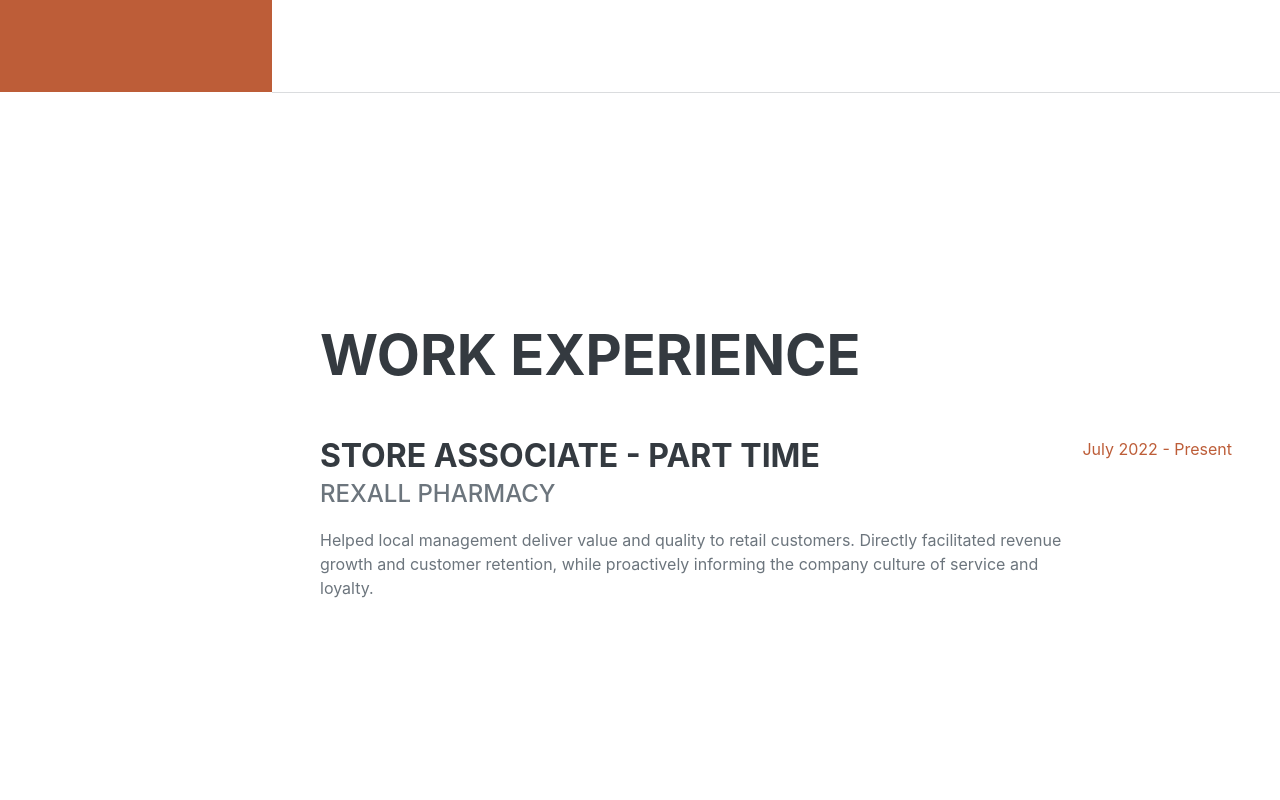
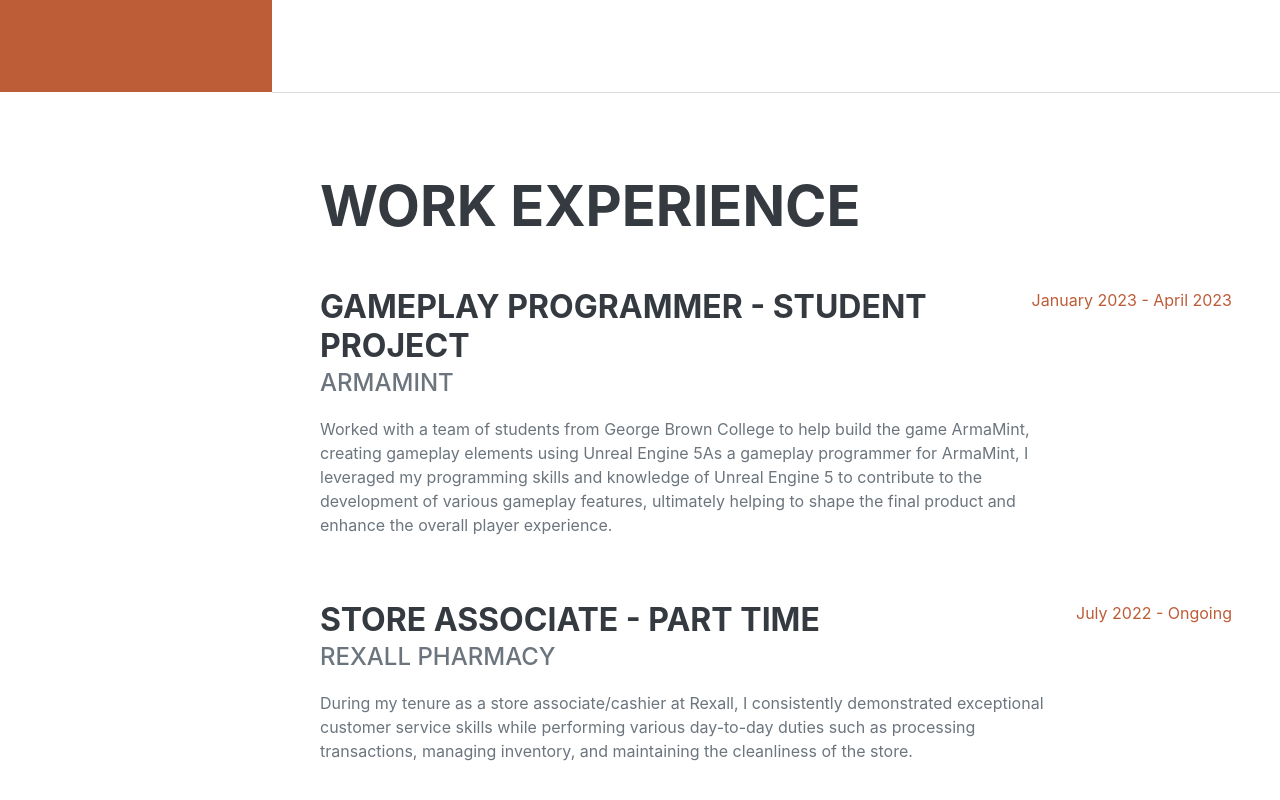
Before and after one commit to Raqib2/Portfolio-Website, a plain HTML site: page index.html in a window 1280 px wide. Shown: the part 708-1508 px from the top of the page. Drawn offline with nearby package versions, Linux system fonts and the light colour scheme; a web font is replaced by a local one.

Commit message:
Updated Work Experience Tab

```diff
--- a/index.html
+++ b/index.html
@@ -2,7 +2,7 @@
 
 <html lang="en">
 <title>Raqib Sulaiman | Game Programming Student at George Brown College</title>
-<meta name="description" content="Raqib Sulaiman is a Game Programming Student with experience programming with C++ and Unreal Engine 5, who is eager to learn more about the Game Dev industry, gain experience, and meet new people.">
+<meta name="description" content="Raqib Sulaiman is a Game Programming Student experienced programming with C++, Unity and Unreal Engine 5, who is eager to learn more about the Game Dev industry, gain experience, and meet new people.">
     <head>
         <meta charset="utf-8" />
         <meta name="viewport" content="width=device-width, initial-scale=1, shrink-to-fit=no" />
@@ -66,11 +66,19 @@
                     <h2 class="mb-5">Work Experience</h2>
                     <div class="d-flex flex-column flex-md-row justify-content-between mb-5">
                         <div class="flex-grow-1">
+                            <h3 class="mb-0">Gameplay Programmer - Student Project</h3>
+                            <div class="subheading mb-3">ArmaMint</div>
+                            <p>Worked with a team of students from George Brown College to help build the game ArmaMint, creating gameplay elements using Unreal Engine 5As a gameplay programmer for ArmaMint, I leveraged my programming skills and knowledge of Unreal Engine 5 to contribute to the development of various gameplay features, ultimately helping to shape the final product and enhance the overall player experience.</p>
+                        </div>
+                        <div class="flex-shrink-0"><span class="text-primary">January 2023 - April 2023</span></div>
+                    </div>
+					<div class="d-flex flex-column flex-md-row justify-content-between mb-5">
+                        <div class="flex-grow-1">
                             <h3 class="mb-0">Store Associate - Part Time</h3>
                             <div class="subheading mb-3">Rexall Pharmacy</div>
-                            <p>Helped local management deliver value and quality to retail customers. Directly facilitated revenue growth and customer retention, while proactively informing the company culture of service and loyalty.</p>
+                            <p>During my tenure as a store associate/cashier at Rexall, I consistently demonstrated exceptional customer service skills while performing various day-to-day duties such as processing transactions, managing inventory, and maintaining the cleanliness of the store.</p>
                         </div>
-                        <div class="flex-shrink-0"><span class="text-primary">July 2022 - Present</span></div>
+                        <div class="flex-shrink-0"><span class="text-primary">July 2022 - Ongoing</span></div>
                     </div>
                 </div>
             </section>
```
